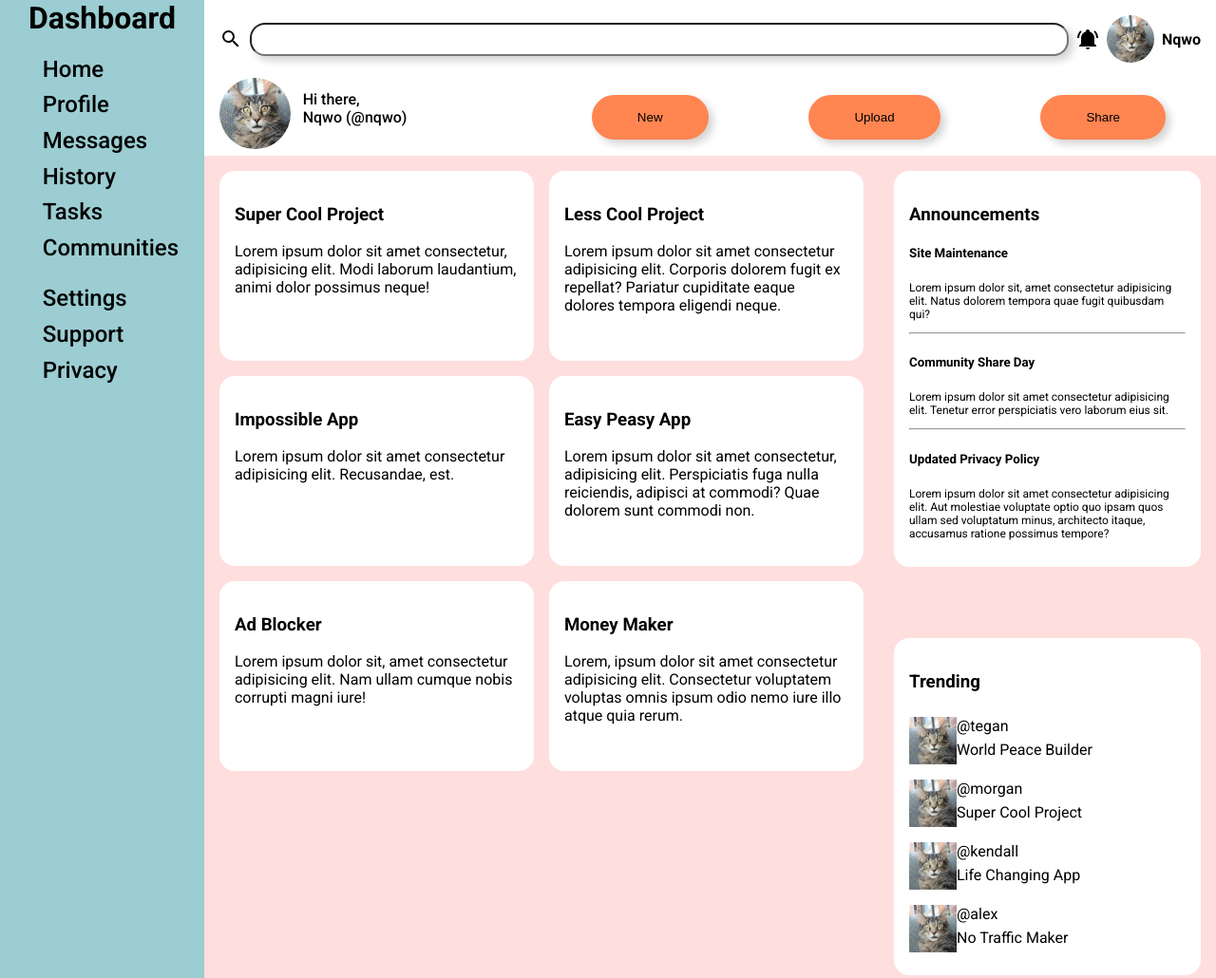
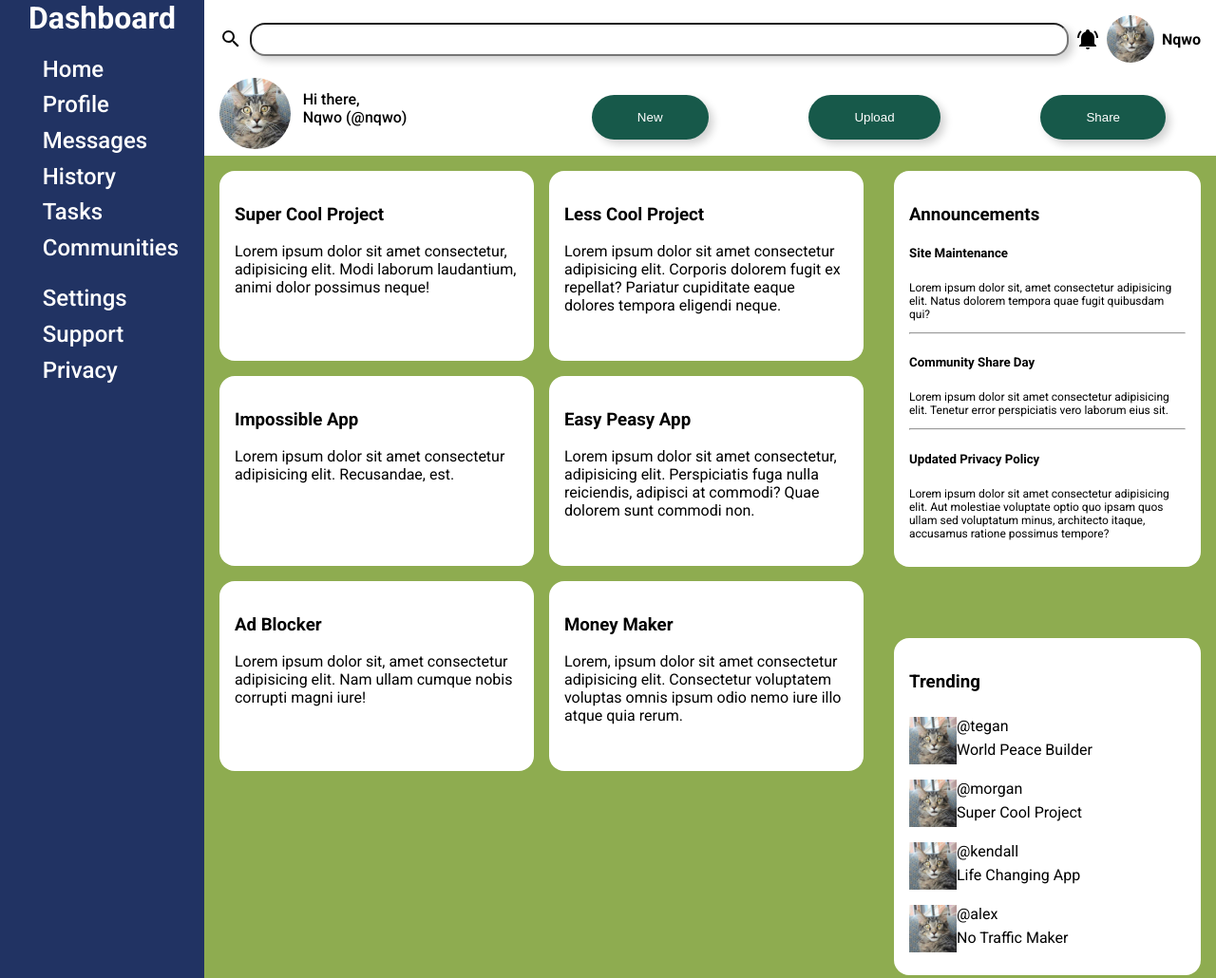
Before and after one commit to iddrader/dashboard, a plain HTML site: page index.html in a window 1280 px wide. Shown: the top 1030 px of the page at 95% size. Drawn offline with Linux system fonts and the light colour scheme.

Commit message:
Change colors

```diff
--- a/styles/styles.css
+++ b/styles/styles.css
@@ -13,20 +13,22 @@ li {
 }
 
 a {
-    color: black;
+    color: white;
     text-decoration: none;
 }
 
 .sidebar {
     grid-column: 1 / 1;
     grid-row: 1 / 3;
-    background-color: #9BCDD2;
+    background-color: #213363;
+    color: white;
 }
 
 .sidebar > a {
     margin: 30px;
     font-weight: 600;
     font-size: 2rem;
+    color: white;
 }
 
 .sidebar li {
@@ -95,7 +97,8 @@ a {
 }
 
 .action-buttons > input {
-    background-color: #FF8551;
+    background-color: #17594A;
+    color: white;
     padding: 1rem 3rem;
     border-radius: 3rem;
     border: none;
@@ -122,7 +125,7 @@ a {
 .main-content {
     grid-column: 2 / 3;
     grid-row: 2 / 3;
-    background-color: #FFDEDE;
+    background-color: #8EAC50;
     display: grid;
     grid-template-columns: 2fr 1fr;
     grid-template-rows: 1fr 1fr;
```
